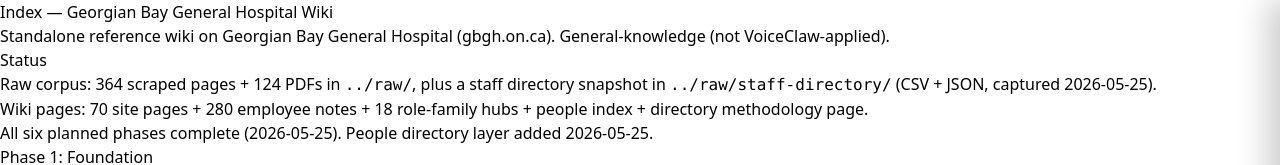
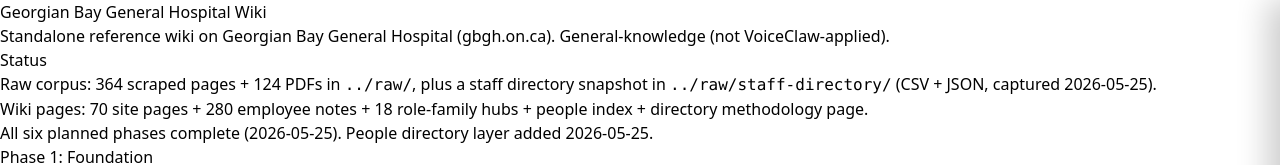
Before and after one commit to ianpilon/GBGH-Wiki-Site, a Next.js app: page / in a window 1280 px wide. Shown: the top 165 px of the page. Built offline with nearby package versions, Linux system fonts and the light colour scheme.

Commit message:
Clean H1s: drop 'Index --' from homepage, remove em-dash from methodology page

```diff
--- a/src/pages/index.mdx
+++ b/src/pages/index.mdx
@@ -1,4 +1,4 @@
-# Index — Georgian Bay General Hospital Wiki
+# Georgian Bay General Hospital Wiki
 
 Standalone reference wiki on Georgian Bay General Hospital (gbgh.on.ca). General-knowledge (not VoiceClaw-applied).
 
--- a/src/pages/people-snapshot.mdx
+++ b/src/pages/people-snapshot.mdx
@@ -1,4 +1,4 @@
-# People — Directory snapshot (methodology)
+# People directory snapshot methodology
 
 **Summary:** Snapshot of 280 people listed on the GBGH staff directory on 2026-05-25. Source data is in `raw/staff-directory/`. Each person has a dedicated note in `wiki/people/`.
 **Sources:** `raw/staff-directory/employees.csv`, `raw/staff-directory/employees.json`
```
